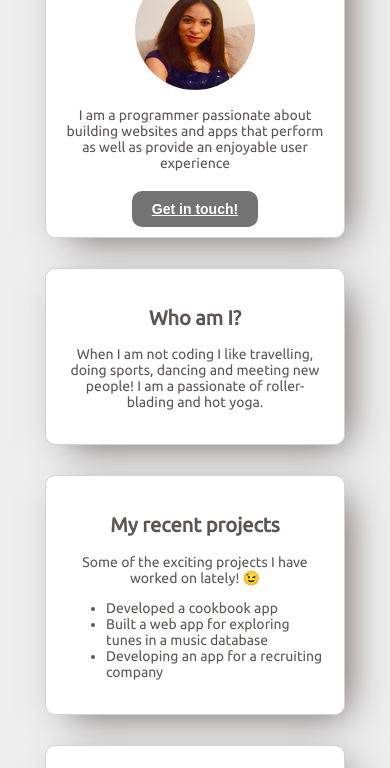
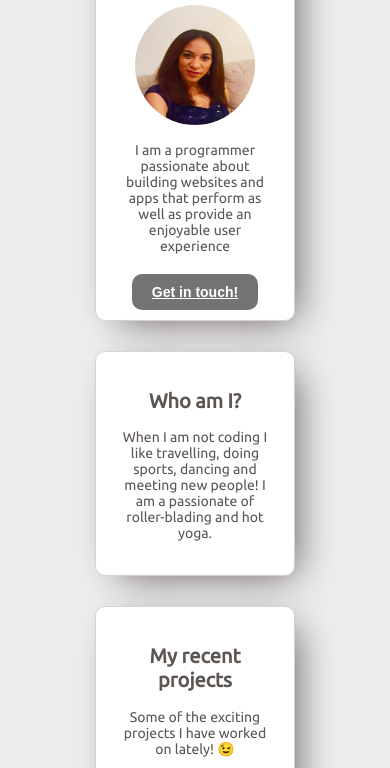
Before and after one commit to aliciangomo/profile, a plain HTML site: page index.html in a window 390 px wide. Shown: the part 181-949 px from the top of the page. Drawn offline with Linux system fonts and the light colour scheme.

Commit message:
Media query change

```diff
--- a/style.css
+++ b/style.css
@@ -93,25 +93,25 @@ ul {
 @media (max-width: 1024px) {
   /* For a screen < 1024px, this CSS will be read */
   .container {
-    width: 900px;
+    width: 700px;
   }
 }
 
 @media (max-width: 960px) {
   /* For a screen < 960px, this CSS will be read */
   .container {
-    width: 700px;
+    width: 500px;
   }
 }
 @media (max-width: 720px) {
   /* For a screen < 720px, this CSS will be read */
   .container {
-    width: 500px;
+    width: 400px;
   }
 }
 @media (max-width: 540px) {
   /* For a screen < 540px, this CSS will be read */
   .container {
-    width: 300px;
+    width: 200px;
   }
 }
```
